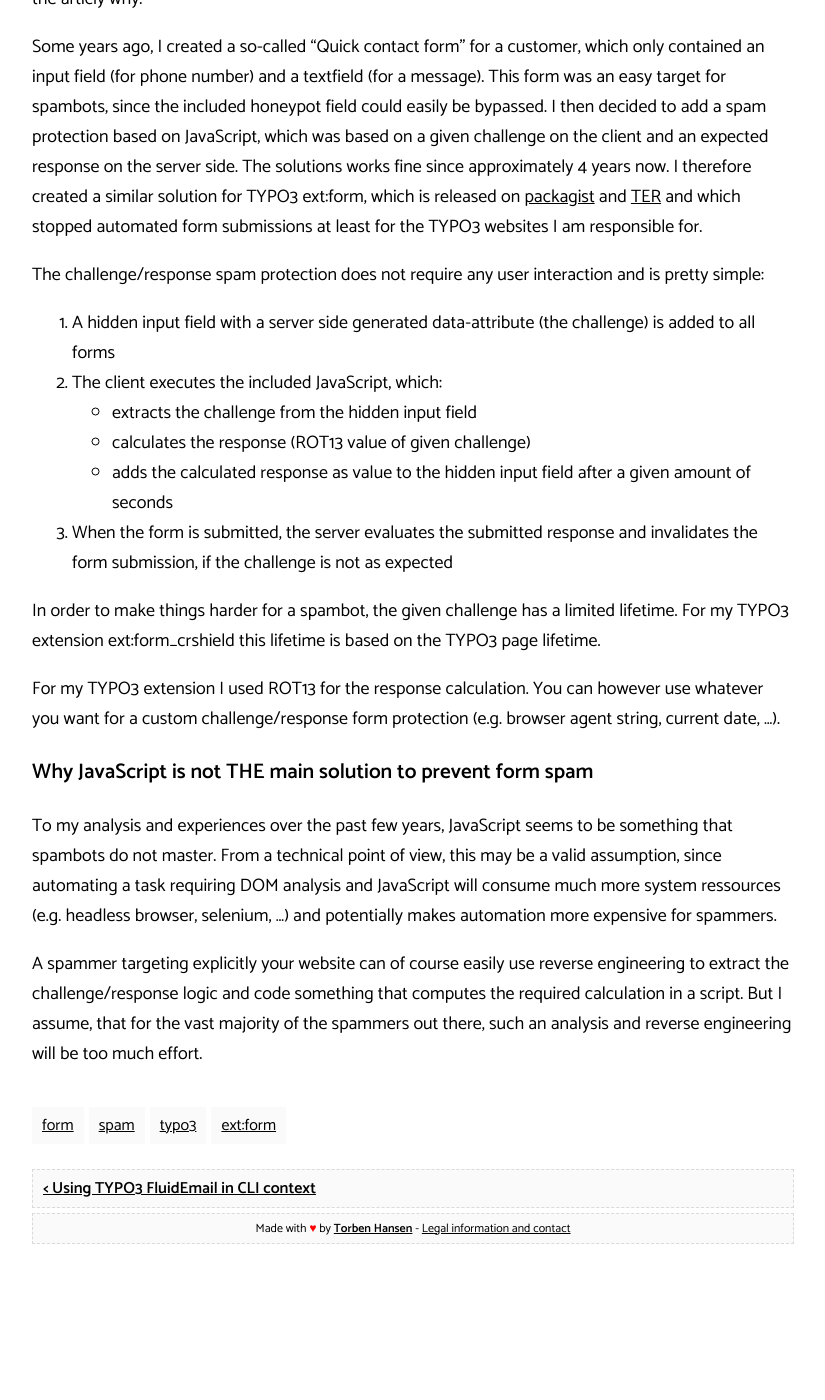
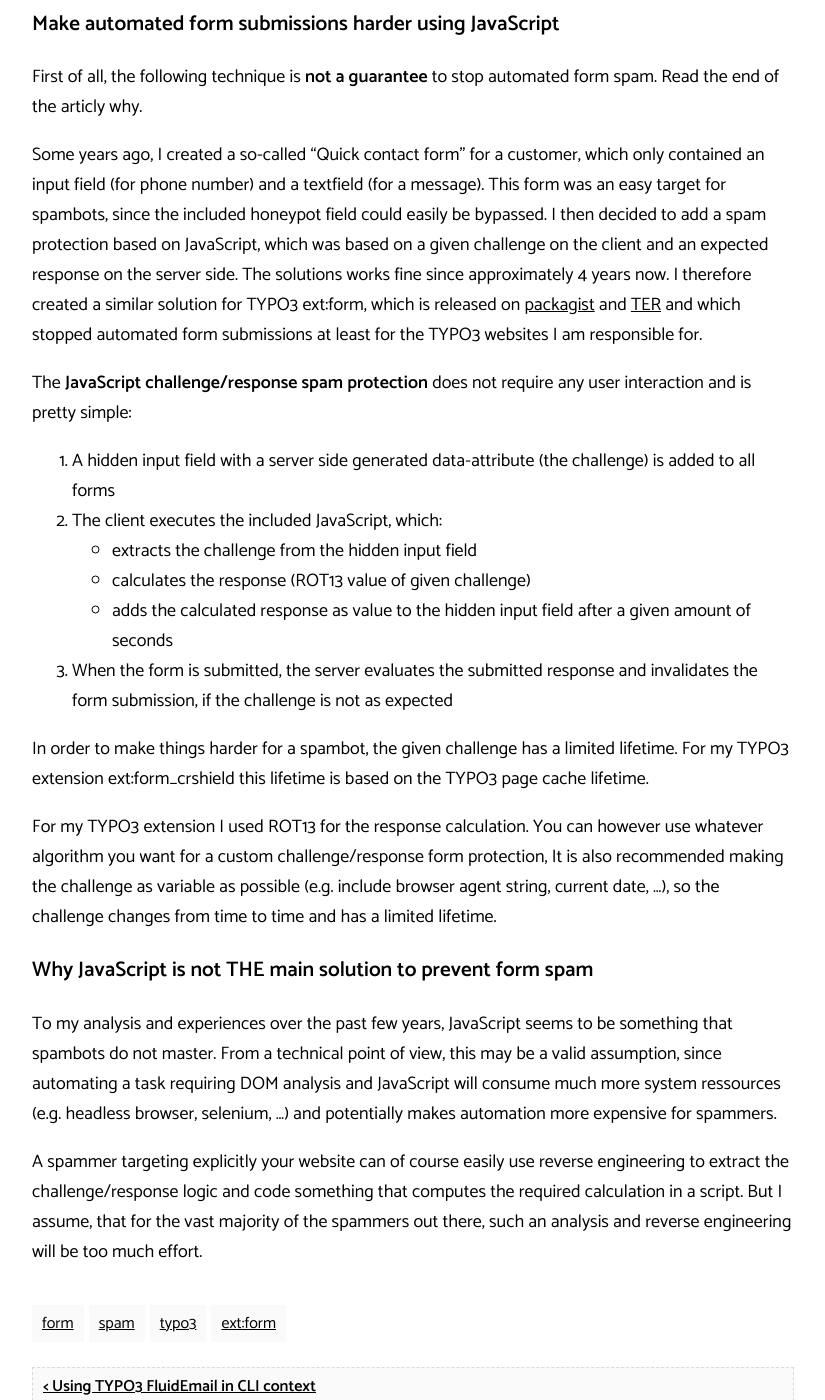
Before and after one commit to derhansen/derhansen.github.io, a Jekyll site: the page built from _posts/2022-07-16-restricting-automated-spam-submissions-in-typo3-form-extension.md, in a window 1280 px wide and 1400 px high, scrolled down 2281 px. Shown: the whole window, without its empty margins (227-1052 px from the left). Built offline with Jekyll 4.4.1, drawn with Linux system fonts in a browser that asks for light colours; comment, search, counter and statistics services are not loaded; before the commit the page ends 3530 px from its top, so only the background shows below that; some of the changed text lies outside the part shown.

Commit message:
Updated blogpost

```diff
--- a/_posts/2022-07-16-restricting-automated-spam-submissions-in-typo3-form-extension.md
+++ b/_posts/2022-07-16-restricting-automated-spam-submissions-in-typo3-form-extension.md
@@ -8,18 +8,21 @@
 - spam
 - typo3
 - ext:form
-modified_time: '2022-07-16T19:20:00.005+02:00'
+modified_time: '2022-07-19T12:57:33.005+02:00'
 permalink: /2022/07/restricting-automated-spam-submissions-in-web-forms.html
 ---
+
+TD;DR - Use JavaScript to calculate the value of a hidden field which is evaluated on form
+submission. [See example](/2022/07/restricting-automated-spam-submissions-in-web-forms.html#make-automated-form-submissions-harder-using-javascript)
 
 It can be frustrating when spambots automatically submit forms on a website you run. Many years ago, when websites used
 to have guestbooks, the spambots usually added new guestbook entries containing links in order to create a huge amount
 of backlinks to questionable websites. Today, the intention of most spambots changed. Content filled out in a form (e.g.
 contact- or registration form) on a website may get *saved to a database* for further processing or may get *sent to an
 email recipient*. For contact forms, the latter is a usual procedure and one of the main advantage for spammers is, that
-those emails pass spamfilters, since the sending server is trusted by the recipients email infrastructure. Knowing this,
-spammers often just submit "regular" spam content (e.g. short text with link to a website like "Just one click and your
-money will grow. https://website.tld") through forms on websites.
+those emails usually pass spamfilters, since the sending server may be trusted by the recipients email infrastructure.
+Knowing this, spammers often just submit "regular" spam content (e.g. short text with link to a website like "Just one
+click and your money will grow. https://website.tld") through forms on websites.
 
 ### Honeypots, captchas and some other techniques
 
@@ -89,7 +92,7 @@
 [TER](https://extensions.typo3.org/extension/form_crshield) and which stopped automated form submissions at least
 for the TYPO3 websites I am responsible for.
 
-The challenge/response spam protection does not require any user interaction and is pretty simple:
+The **JavaScript challenge/response spam protection** does not require any user interaction and is pretty simple:
 
 1. A hidden input field with a server side generated data-attribute (the challenge) is added to all forms
 2. The client executes the included JavaScript, which:
@@ -100,10 +103,12 @@
    if the challenge is not as expected
 
 In order to make things harder for a spambot, the given challenge has a limited lifetime. For my TYPO3 extension
-ext:form_crshield this lifetime is based on the TYPO3 page lifetime.
+ext:form_crshield this lifetime is based on the TYPO3 page cache lifetime.
 
-For my TYPO3 extension I used ROT13 for the response calculation. You can however use whatever you want for a custom
-challenge/response form protection (e.g. browser agent string, current date, ...).
+For my TYPO3 extension I used ROT13 for the response calculation. You can however use whatever algorithm you want
+for a custom challenge/response form protection, It is also recommended making the challenge as variable as
+possible (e.g. include browser agent string, current date, ...), so the challenge changes from time to time
+and has a limited lifetime.
 
 ### Why JavaScript is not THE main solution to prevent form spam
 
```
